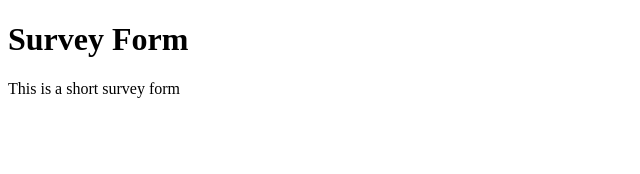
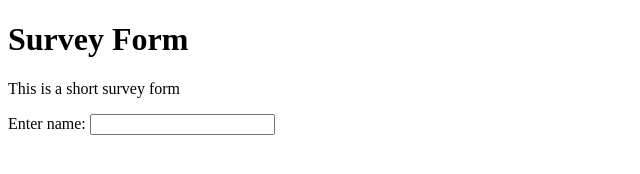
Before and after one commit to JheissonRojas/MicroverseProject1, a plain HTML site: page index.html in a window 1280 px wide. Shown: the whole page, without its empty margins (0-640 px from the left). Drawn offline with Linux system fonts and the light colour scheme.

Commit message:
Added Form and name field

```diff
--- a/index.html
+++ b/index.html
@@ -14,6 +14,10 @@
     <p id="description">
       This is a short survey form
     </p>
+    <form id="survey-form">
+      <label for="name"> Enter name:</label>
+      <input type="text" id="name" required>
+    </form>
   </div>
   <script src="js/index.js"></script>
 </body>
```
